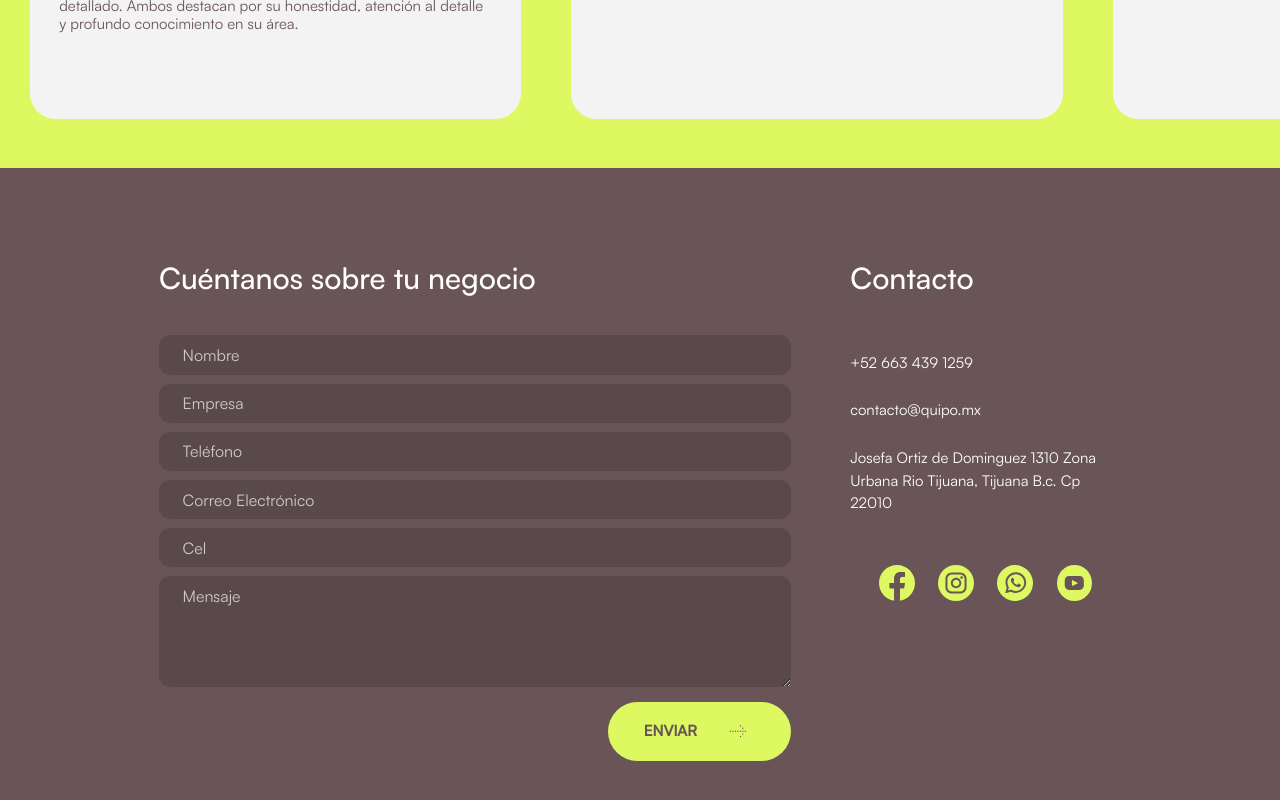
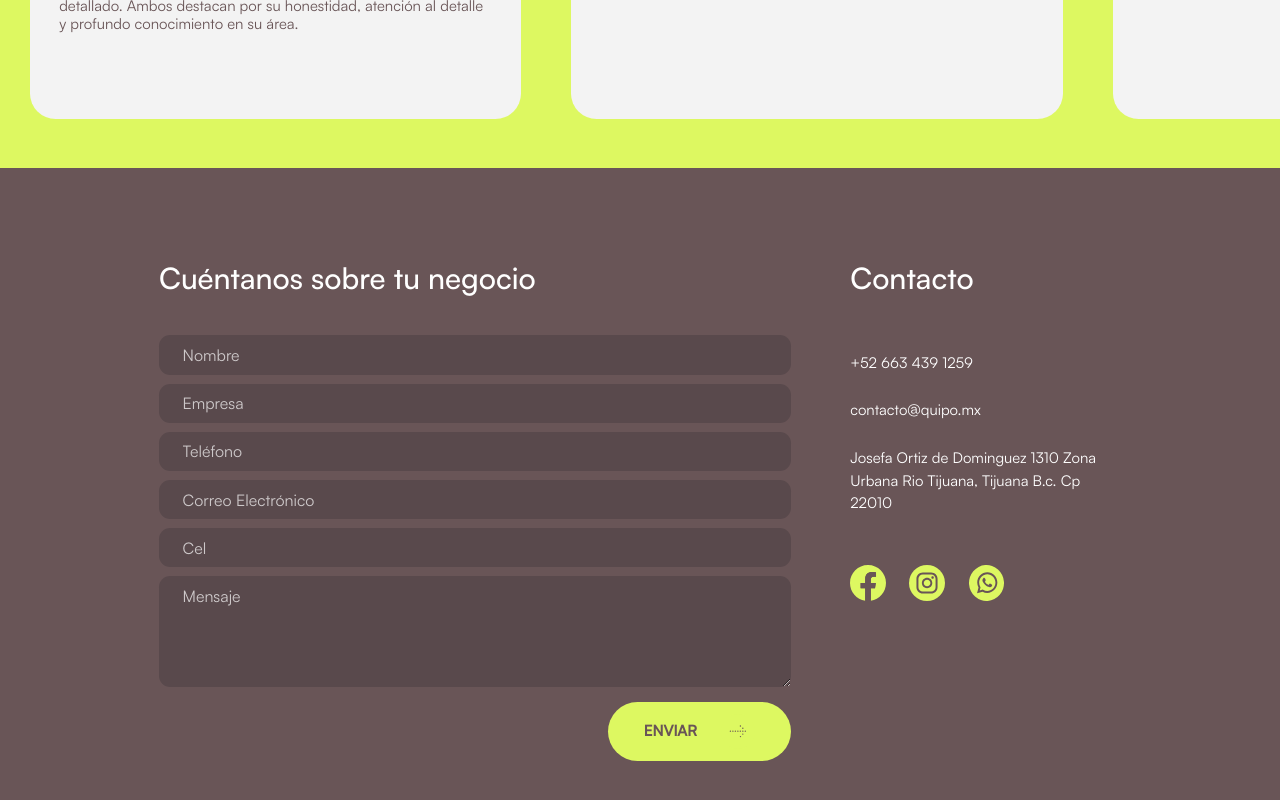
Before and after one commit to quipobusiness/quipo, a React (Vite) app: page / in a window 1280 px wide. Shown: the part 5699-6499 px from the top of the page. Built offline with nearby package versions, Linux system fonts and the light colour scheme; a web font is replaced by a local one.

Commit message:
qa fixes

```diff
--- a/src/components/ClientsSection.tsx
+++ b/src/components/ClientsSection.tsx
@@ -90,7 +90,7 @@ export function ClientsSection({ clients }: ClientsSectionProps) {
   }
 
   return (
-    <section className="pt-[4.5rem] pb-[3.1rem] bg-quibo-border overflow-hidden relative">
+    <section className="pt-[4.5rem] pb-[3.1rem] bg-quibo-border overflow-hidden">
       <div className="lg:max-w-none mx-auto lg:mx-0">
         <div className="max-w-[80%] mx-auto lg:max-w-none lg:mx-0">
           <h2 className="text-quibo-text text-quibo-xl font-medium leading-[1.07] mb-[3.7rem] text-center"
@@ -98,7 +98,7 @@ export function ClientsSection({ clients }: ClientsSectionProps) {
         </div>
 
         {/* Carousel Container */}
-        <div className="overflow-hidden">
+        <div className="overflow-hidden relative">
           {/* Cards */}
           <div
             className="flex transition-transform duration-300 ease-in-out lg:gap-[3.15rem] items-stretch"
@@ -137,20 +137,28 @@ export function ClientsSection({ clients }: ClientsSectionProps) {
             ))}
           </div>
 
-          {/* Desktop Carousel Controls */}
+          {/* Carousel Controls */}
           <div className="flex justify-between  absolute w-full top-[50%] -translate-y-[50%] px-[.2rem] h-[1.8rem] lg:h-[2.2rem]">
             <button
               onClick={prevSlide}
               className="hover:opacity-75 transition-opacity"
             >
-              <img src={resolveAssetPath("/svg/carousel-left.svg")} alt="Previous" className="h-full w-auto" />
+              <img
+                src={resolveAssetPath(isDesktop ? "/svg/carousel-left.svg" : "/svg/simple-arrow-left.svg")}
+                alt="Previous"
+                className="h-full w-auto"
+              />
             </button>
 
             <button
               onClick={nextSlide}
               className="hover:opacity-75 transition-opacity"
             >
-              <img src={resolveAssetPath("/svg/carousel-right.svg")} alt="Next" className="h-full w-auto" />
+              <img
+                src={resolveAssetPath(isDesktop ? "/svg/carousel-right.svg" : "/svg/simple-arrow-right.svg")}
+                alt="Next"
+                className="h-full w-auto"
+              />
             </button>
           </div>
         </div>
--- a/src/components/ContactSection.tsx
+++ b/src/components/ContactSection.tsx
@@ -199,7 +199,7 @@ export function ContactSection({ contact }: ContactSectionProps) {
           </div>
 
           {/* Social Icons - Row */}
-          <SocialMedia social={contact.info.social} />
+          <SocialMedia social={contact.info.social} className="justify-center lg:justify-start w-full" />
         </div>
       </div>
       {/* Copyright */}
--- a/src/components/Navigation.tsx
+++ b/src/components/Navigation.tsx
@@ -110,18 +110,23 @@ export const Navigation = forwardRef<HTMLElement, NavigationProps>(
               {link.label}
             </a>
           ))}
+          {(() => {
+            const whatsappIcon = navigation.social.find(item => item.id === 'whatsapp')
+            return whatsappIcon ? (
               <a
-            href={navigation.social.whatsapp.href}
+                href={whatsappIcon.href}
                 target="_blank"
                 rel="noopener noreferrer"
                 className="flex items-center hover:opacity-75 transition-opacity duration-200 flex-shrink-0"
               >
                 <img
-              src={resolveAssetPath(navigation.social.whatsapp.icon)}
-              alt={navigation.social.whatsapp.alt}
+                  src={resolveAssetPath(whatsappIcon.icon)}
+                  alt={whatsappIcon.alt}
                   className="w-[2.34rem] h-auto -mb-[0.78rem]"
                 />
               </a>
+            ) : null
+          })()}
         </div>
 
         {/* Mobile menu button */}
--- a/src/components/ServiceCta.tsx
+++ b/src/components/ServiceCta.tsx
@@ -9,7 +9,7 @@ export function ServiceCta({ label, title, description, cta, img, bgImg, reverse
       className="bg-cover bg-center bg-no-repeat"
       style={{ backgroundImage: `url(${resolveAssetPath(bgImg)})` }}
     >
-      <div className={`max-w-[90%] lg:max-w-[80%] mx-auto bg-no-repeat pt-[4.48rem] pb-[7.62rem] bg-[center_18%] bg-[length:14rem_auto] lg:bg-[length:auto_24rem] ${reverse ? 'lg:bg-[left_center]' : 'lg:bg-[right_center]'}` }
+      <div className={`max-w-[90%] lg:max-w-[80%] mx-auto bg-no-repeat pt-[4.48rem] pb-[7.62rem] bg-[center_21%] bg-[length:14rem_auto] lg:bg-[length:auto_24rem] ${reverse ? 'lg:bg-[left_center]' : 'lg:bg-[right_center]'}` }
         style={{ backgroundImage: `url(${resolveAssetPath(img.src)})` }}
       >
         <div className={`flex flex-col justify-start mx-auto ${reverse ? 'lg:flex-row-reverse' : ''}`}>
--- a/src/components/SocialMedia.tsx
+++ b/src/components/SocialMedia.tsx
@@ -2,37 +2,25 @@ import { SocialIcon } from '../types'
 import { resolveAssetPath } from '../utils'
 
 interface SocialMediaProps {
-  social: {
-    facebook: SocialIcon
-    instagram: SocialIcon
-    whatsapp: SocialIcon
-    youtube: SocialIcon
-  }
+  social: SocialIcon[]
   className?: string
   iconSize?: string
 }
 
 export function SocialMedia({ social, className = '', iconSize = 'w-[2.22rem]' }: SocialMediaProps) {
-  const socialLinks = [
-    { key: 'facebook', data: social.facebook },
-    { key: 'instagram', data: social.instagram },
-    { key: 'whatsapp', data: social.whatsapp },
-    { key: 'youtube', data: social.youtube }
-  ]
-
   return (
     <div className={`flex gap-[1.48rem] ${className}`}>
-      {socialLinks.map(({ key, data }) => (
+      {social.map((socialItem) => (
         <a
-          key={key}
-          href={data.href}
+          key={socialItem.id}
+          href={socialItem.href}
           target="_blank"
           rel="noopener noreferrer"
           className="hover:opacity-75 transition-opacity duration-200"
         >
           <img
-            src={resolveAssetPath(data.icon)}
-            alt={data.alt}
+            src={resolveAssetPath(socialItem.icon)}
+            alt={socialItem.alt}
             className={`${iconSize} h-auto`}
           />
         </a>
--- a/src/content/index.ts
+++ b/src/content/index.ts
@@ -30,28 +30,32 @@ export const content: LandingPageContent = {
       { label: "SERVICIOS", href: "#servicios" },
       { label: "CONTACTO", href: "#contacto" }
     ],
-    social: {
-      facebook: {
+    social: [
+      {
+        id: "facebook",
         icon: "/svg/social-fb.svg",
         href: "https://www.facebook.com/quipo.mx",
         alt: "Facebook"
       },
-      instagram: {
+      {
+        id: "instagram",
         icon: "/svg/social-ig.svg",
         href: "https://www.instagram.com/quipo.mx",
         alt: "Instagram"
       },
-      whatsapp: {
+      {
+        id: "whatsapp",
         icon: "/svg/social-wa.svg",
         href: "https://wa.me/your-number",
         alt: "WhatsApp"
       },
-      youtube: {
+      {
+        id: "youtube",
         icon: "/svg/social-yt.svg",
         href: "https://www.youtube.com/quipo.mx",
         alt: "Youtube"
       }
-    }
+    ]
   },
 
   contabilidadCta: {
@@ -236,28 +240,26 @@ export const content: LandingPageContent = {
       tel: "+52 663 439 1259",
       email: "contacto@quipo.mx",
       address: "Josefa Ortiz de Dominguez 1310 Zona Urbana Rio Tijuana, Tijuana B.c. Cp 22010",
-      social: {
-        facebook: {
+      social: [
+        {
+          id: "facebook",
           icon: "/svg/social-fb.svg",
           href: "https://www.facebook.com/quipo.mx",
           alt: "Facebook"
         },
-        instagram: {
+         {
+          id: "instagram",
           icon: "/svg/social-ig.svg",
           href: "https://www.instagram.com/quipo.mx",
           alt: "Instagram"
         },
-        whatsapp: {
+        {
+          id: "whatsapp",
           icon: "/svg/social-wa.svg",
-          href: "https://wa.me/your-number",
+          href: "https://wa.me/526641882374",
           alt: "WhatsApp"
-        },
-        youtube: {
-          icon: "/svg/social-yt.svg",
-          href: "https://www.youtube.com/quipo.mx",
-          alt: "Youtube"
         }
-      }
+      ]
     },
     copyright: "QUIPO Business Partners © Todos los derechos reservados"
   }
--- a/src/types/index.ts
+++ b/src/types/index.ts
@@ -12,12 +12,7 @@ export interface Navigation {
   logo: Image
   logoLong: Image,
   links: NavigationLink[]
-  social: {
-    facebook: SocialIcon
-    instagram: SocialIcon
-    whatsapp: SocialIcon
-    youtube: SocialIcon
-  }
+  social: SocialIcon[]
 }
 
 // Hero section types
@@ -120,6 +115,7 @@ export interface ContactForm {
 }
 
 export interface SocialIcon {
+  id: string
   icon: string
   href: string
   alt: string
@@ -130,12 +126,7 @@ export interface ContactInfo {
   tel: string
   email: string
   address: string
-  social: {
-    facebook: SocialIcon
-    instagram: SocialIcon
-    whatsapp: SocialIcon
-    youtube: SocialIcon
-  }
+  social: SocialIcon[]
 }
 
 export interface ContactSection {
```
Also changed, not shown: public/svg/simple-arrow-left.svg (added), public/svg/simple-arrow-right.svg (added). Lines whose indentation alone changed are shown as unchanged.
